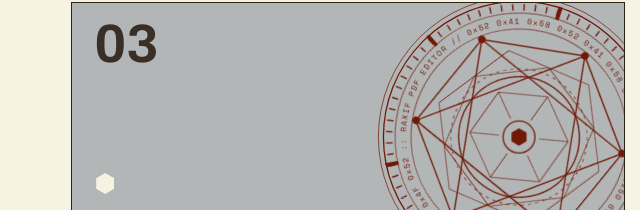
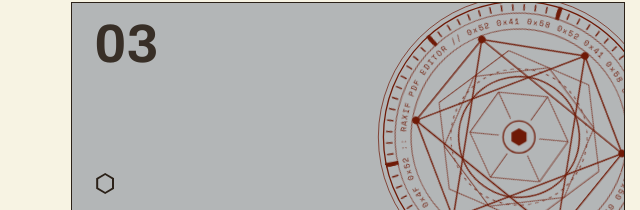
Before and after one commit to jefflim05cs/jefflim05cs.github.io, a plain HTML site: page index.html in a window 1280 px wide. Shown: the part 1782-1992 px from the top of the page, 0-640 px from the left. Drawn offline with nearby package versions, Linux system fonts and the light colour scheme.

Commit message:
Match Personal project badge to its legend colour
The tier badge on personal-project cards was cream while the legend showed gray. It is now gray with a dark hexagon outline so it stays visible on the gray card plate.

```diff
--- a/css/style.css
+++ b/css/style.css
@@ -294,7 +294,13 @@ html.booting .boot, .boot.done {
 }
 .project[data-tier="1"] .tier { background: var(--t1); }
 .project[data-tier="2"] .tier { background: var(--t2); box-shadow: inset 0 0 0 1px var(--line); }
-.project[data-tier="3"] .tier { background: var(--bg); }
+/* gray to match the legend; a dark hex outline keeps it visible on the gray plate */
+.project[data-tier="3"] .tier { background: var(--line); }
+.project[data-tier="3"] .tier::before {
+  content: ''; position: absolute; inset: 2px;
+  background: var(--t3);
+  clip-path: inherit;
+}
 .project-sigil {
   position: absolute; right: -40px; bottom: -70px; width: 290px;
   color: var(--sigil);
```
